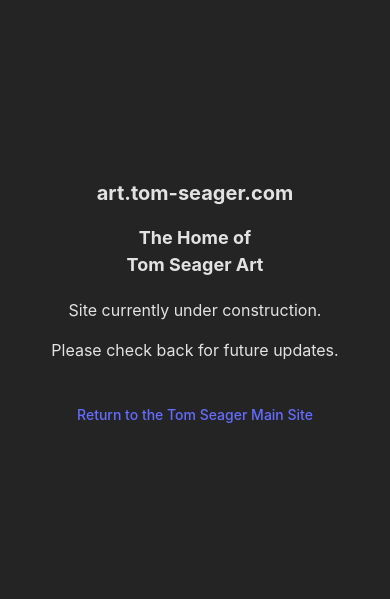
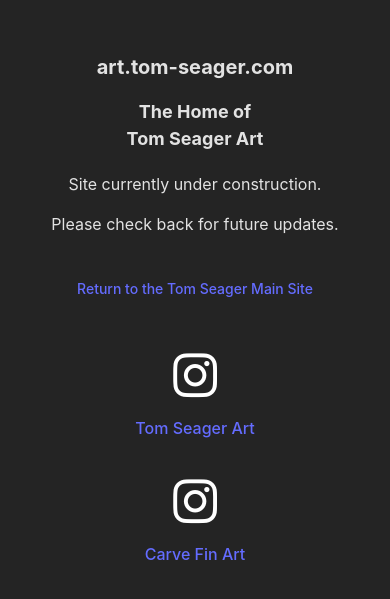
Before and after one commit to TomMetcalf/tom-seager-art, a React (Vite) app: page / in a window 390 px wide. Shown: the part 105-704 px from the top of the page. Built offline with nearby package versions, Linux system fonts and the light colour scheme.

Commit message:
add social icon links

```diff
--- a/index.html
+++ b/index.html
@@ -4,10 +4,11 @@
     <meta charset="UTF-8" />
     <link rel="icon" type="image/svg+xml" href="/vite.svg" />
     <meta name="viewport" content="width=device-width, initial-scale=1.0" />
-    <title>Tom Seager Art</title>
+    <title>Art - Tom Seager</title>
   </head>
   <body>
     <div id="root"></div>
     <script type="module" src="/src/main.jsx"></script>
+    <script src="https://kit.fontawesome.com/fdb522cf7d.js" crossorigin="anonymous"></script>
   </body>
 </html>
--- a/src/App.css
+++ b/src/App.css
@@ -12,6 +12,21 @@
 
 .siteLinks {
   margin: 40px 0px;
+}
+
+.social-links {
+  display: flex;
+  justify-content: center;
+}
+
+.social-items {
+  margin: 0 30px;
+  text-align: center;
+}
+
+.instagram-icon {
+  color: white;
+  font-size: 50px;
 }
 
 @media (max-width: 600px) {
@@ -34,4 +49,13 @@
   .siteLinkStyle {
     font-size: 14px;
   }
+
+  .social-links {
+  display: flex;
+  flex-direction: column;
 }
+
+.social-items {
+  margin: 10px 0;
+}
+}
--- a/src/App.jsx
+++ b/src/App.jsx
@@ -15,6 +15,20 @@
           Return to the Tom Seager Main Site
         </a>
       </section>
+      <section className="social-links">
+        <div className="social-items">
+          <a href="https://www.instagram.com/tomseagerart/" target="_blank">
+            <i className="fa-brands fa-instagram instagram-icon"></i>
+          <p>Tom Seager Art</p>
+          </a>
+        </div>
+        <div className="social-items">
+          <a href="https://www.instagram.com/carvefinart/" target="_blank">
+            <i className="fa-brands fa-instagram instagram-icon"></i>
+          <p>Carve Fin Art</p>
+          </a>
+        </div>
+      </section>
     </>
   );
 }
```
